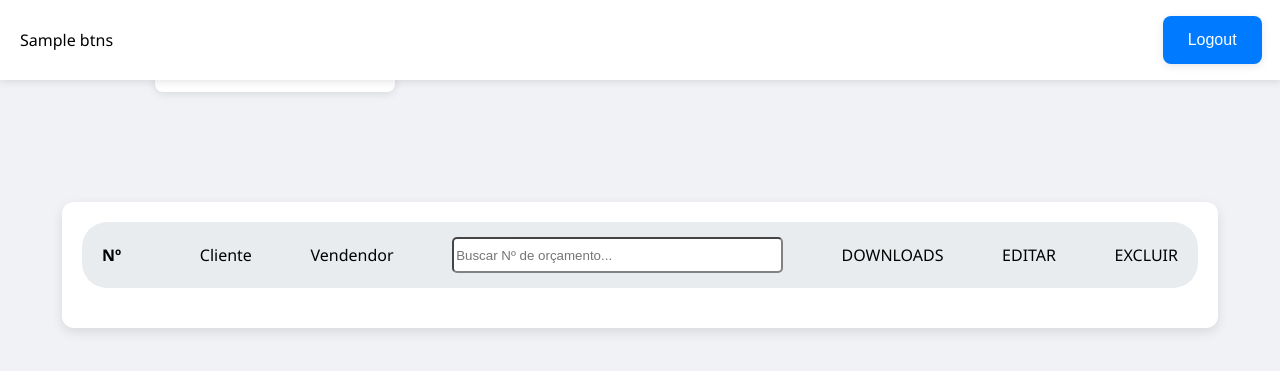
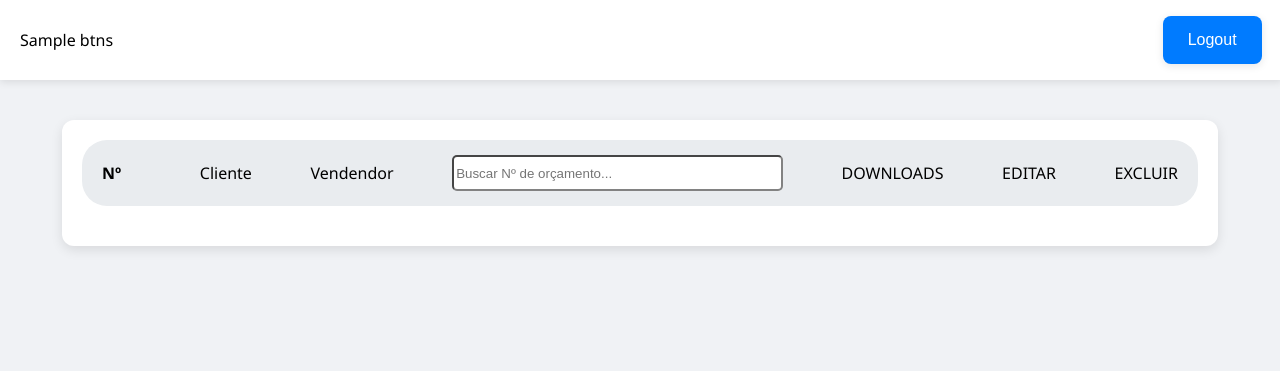
Before and after one commit to RicardoMenezesBandeira/API_orcamentos, a Flask app: template templates/index.html in a window 1280 px wide. Shown: the top 371 px of the page. Run offline with Flask 3, Linux system fonts and the light colour scheme; the template is opened without the code that fills it: most values are stand-ins (such as "Sample title", 1, 10 or a date in 2020); data that the repository does not hold is empty.

Commit message:
feat: remove info box from top bar in index template

```diff
--- a/templates/index.html
+++ b/templates/index.html
@@ -10,7 +10,6 @@
 </head>
 <body>
   <div class="top-bar">
-    <div class="info-box">{{info}}</div>
     <div class="menu">
       {{btns|safe}}
       <button class="btn logout"  onclick="Logout()">Logout</button>
```
